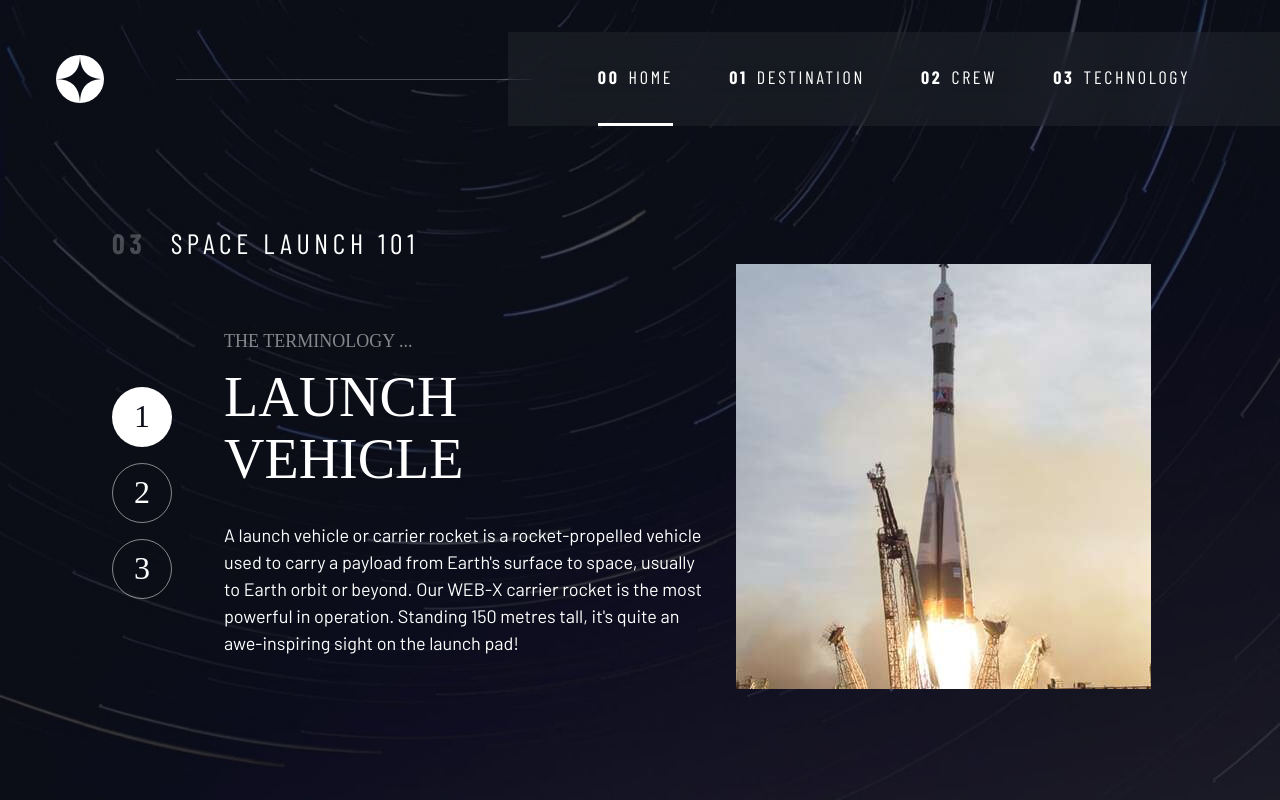
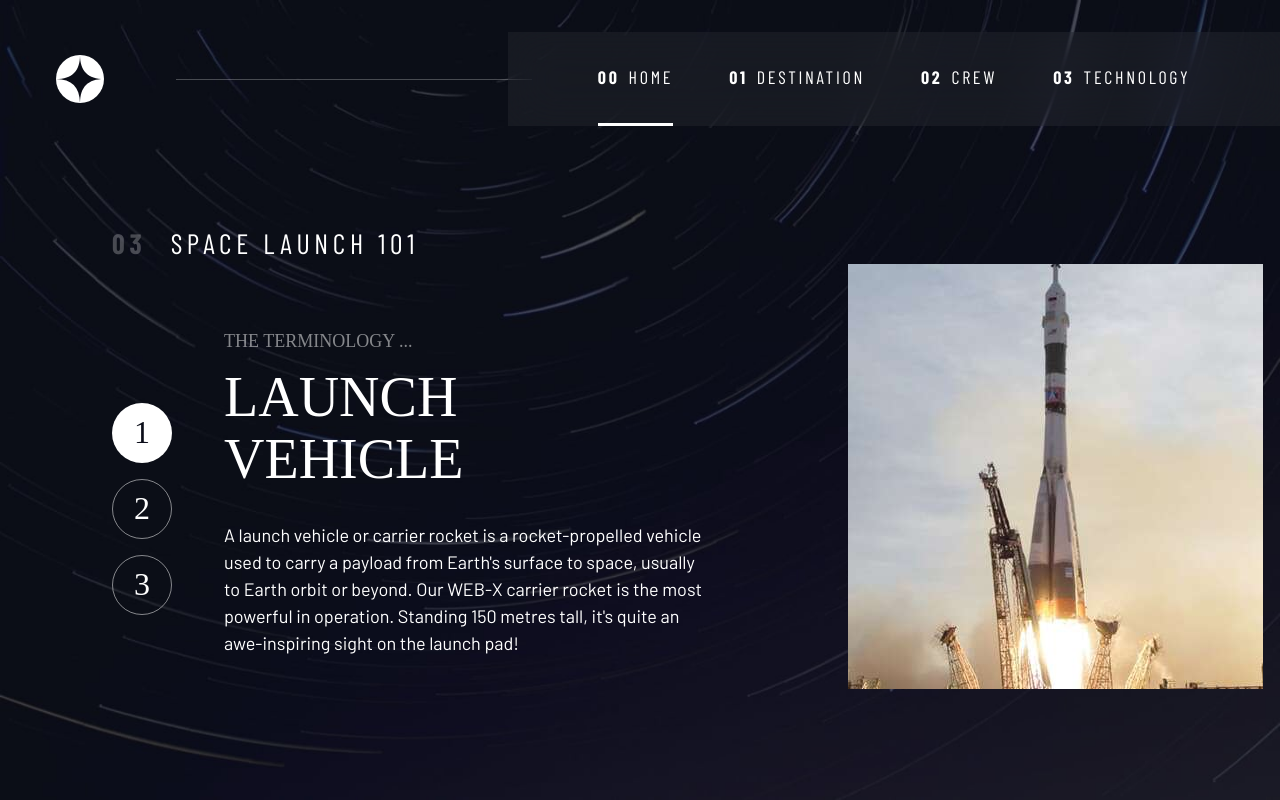
Before and after one commit to s31w4n/space-tourism, a React (Create React App) app: page /technology in a window 1280 px wide. Built offline with nearby package versions, Linux system fonts and the light colour scheme; a web font is replaced by a local one.

Commit message:
fix some styles in different files

```diff
--- a/src/components/Destination.jsx
+++ b/src/components/Destination.jsx
@@ -11,7 +11,6 @@ function Destination() {
   const { name, images, description, distance, travel } = destinations[value];
 
   return (
-    <div>
       <main className="grid-container grid-container--destination flow">
         <h1 className="numbered-title">
           <span aria-hidden="true">01</span> Pick your destination
@@ -54,7 +53,6 @@ function Destination() {
           </div>
         </article>
       </main>
-    </div>
   );
 }
 
--- a/src/style/Crew.css
+++ b/src/style/Crew.css
@@ -52,8 +52,6 @@
 .grid-container--crew > picture {
   grid-area: image;
   max-width: 60% !important;
-
-  /* border-bottom: 1px solid hsl(var(--clr-white) / 0.1); */
 }
 
 .grid-container--crew > .dot-indicators {
@@ -89,7 +87,7 @@
   }
 }
 
-@media (min-width: 75em) {
+@media (min-width: 70em) {
   .grid-container {
     text-align: left;
     column-gap: var(--container-gap, 2rem);
@@ -100,7 +98,7 @@
   }
   .grid-container--crew {
     grid-template-columns: minmax(1rem, 1fr) minmax(0, 37rem) minmax(0, 30rem) minmax(
-        1rem,
+        0rem,
         1fr
       );
     justify-items: start;
@@ -112,6 +110,7 @@
 
   .grid-container--crew > picture {
     grid-column: span 2;
+    margin-left: 3.75em;
     align-self: start;
     max-width: 90%;
   }
--- a/src/style/Destination.css
+++ b/src/style/Destination.css
@@ -32,7 +32,7 @@
 }
 .grid-container--destination {
   --flow-space: 2rem;
-  padding-top: 2rem !important;
+  padding-top: 0 !important;
   grid-template-areas:
     "title"
     "image"
--- a/src/style/Homepage.css
+++ b/src/style/Homepage.css
@@ -2,7 +2,7 @@
   text-align: center;
   display: grid;
   place-items: center;
-  padding: 6rem 1rem 4rem 1rem !important;
+  padding: 4rem 1rem;
 }
 
 .grid-container p:not([class]) {
@@ -10,7 +10,8 @@
 }
 
 .grid-container--home {
-  align-items: end;
+  padding-top: 8rem !important;
+  align-items: end !important;
 }
 
 .large-button {
--- a/src/style/Technology.css
+++ b/src/style/Technology.css
@@ -61,6 +61,7 @@
 
 .grid-container--technology > .technology-details {
   grid-area: content;
+  margin-bottom: 2rem;
 }
 
 .technology-details h2 {
@@ -115,14 +116,11 @@
   }
 
   .grid-container--technology > picture {
-    margin-top: 0;
-    justify-content: right !important;
-    max-width: 90% !important;
+    margin: 0 0 2rem 7rem;
   }
   .number-indicators > *:where(:not(:first-child)) {
     margin-top: 1rem;
   }
-
 }
 .number-indicators > * {
   font-family: var(--ff-serif);
```
